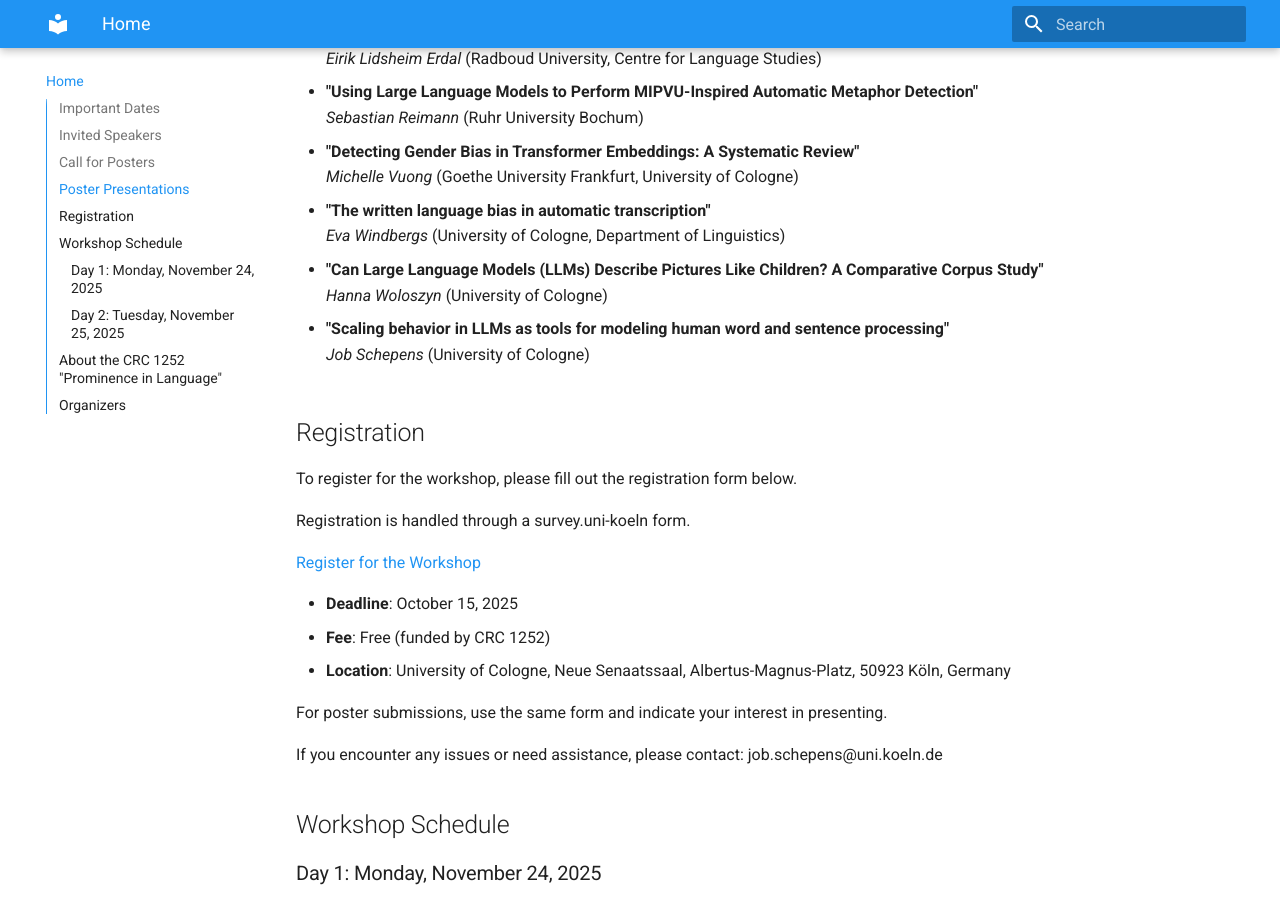
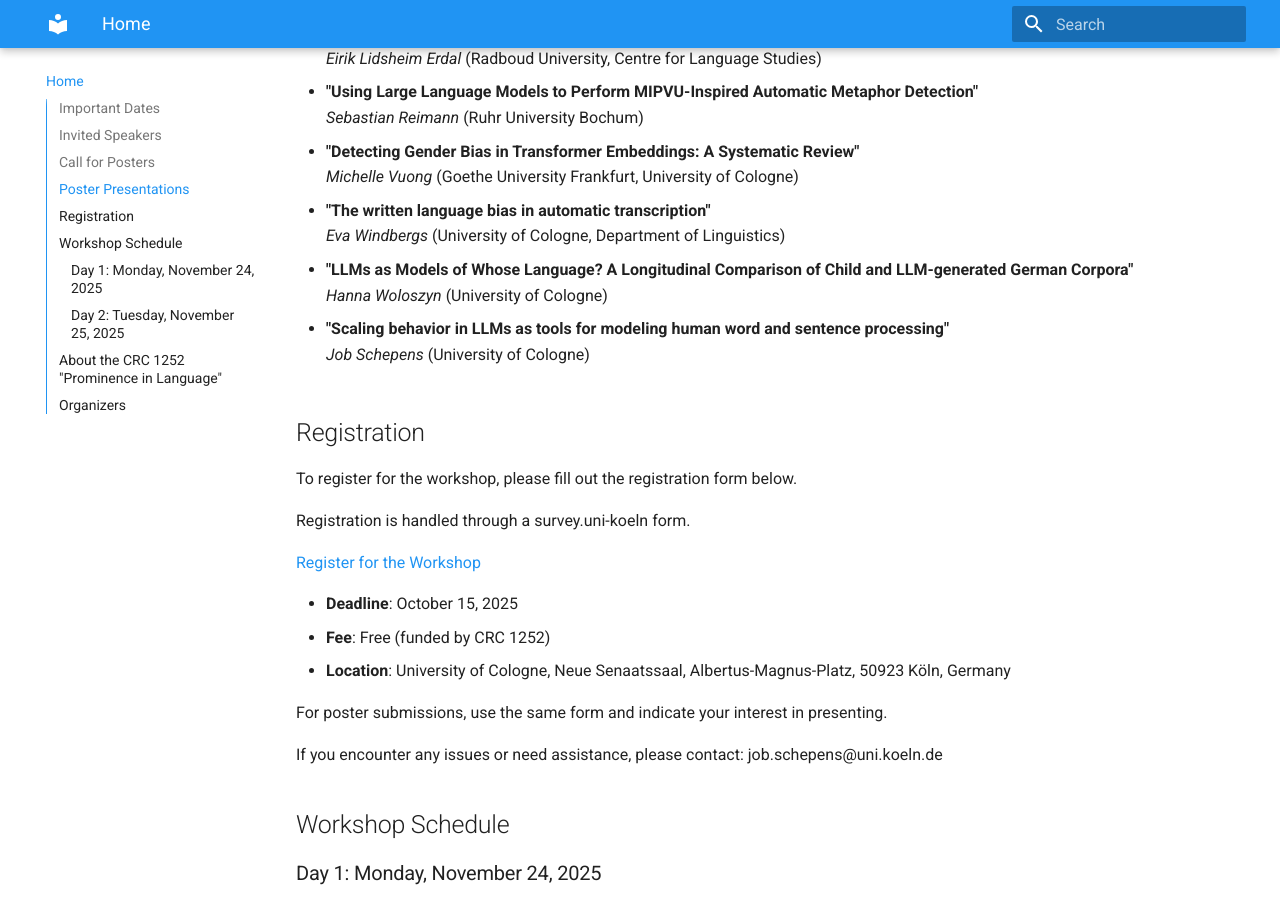
Before and after one commit to SFB1252/llm-workshop, an MkDocs documentation site: the page built from docs/index.md, in a window 1280 px wide and 900 px high, scrolled down 2813 px. Built offline with MkDocs 1.6.1 and Material for MkDocs 9.7.7, drawn with Linux system fonts in a browser that asks for light colours.

Commit message:
Update poster presentation title in workshop program

```diff
--- a/docs/index.md
+++ b/docs/index.md
@@ -109,7 +109,7 @@ We look forward to seeing you!
 - **"The written language bias in automatic transcription"**
   *Eva Windbergs* (University of Cologne, Department of Linguistics)
 
-- **"Can Large Language Models (LLMs) Describe Pictures Like Children? A Comparative Corpus Study"**
+- **"LLMs as Models of Whose Language? A Longitudinal Comparison of Child and LLM-generated German Corpora"**
   *Hanna Woloszyn* (University of Cologne)
 
 - **"Scaling behavior in LLMs as tools for modeling human word and sentence processing"**
```
